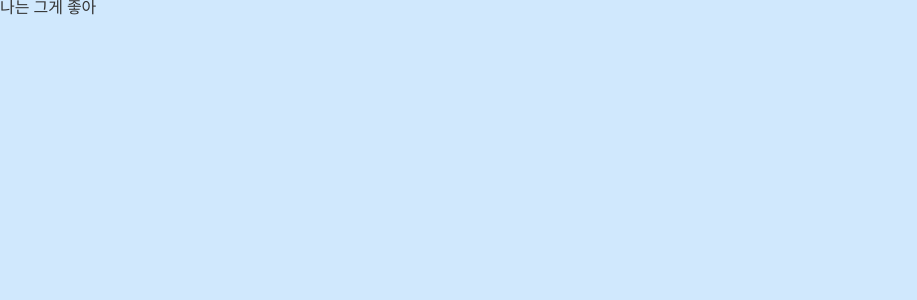
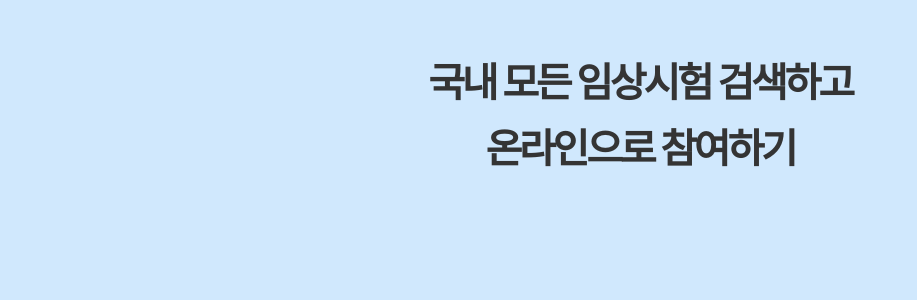
Before and after one commit to hanseungjune/hanseungjune-pre-onboarding-11th-4-1, a React (Create React App) app: page / in a window 1280 px wide. Shown: the top 300 px of the page, without its empty margins (0-917 px from the left). Built offline with nearby package versions, Linux system fonts and the light colour scheme.

Commit message:
feat: Add Header component

```diff
--- a/src/App.tsx
+++ b/src/App.tsx
@@ -1,8 +1,24 @@
+import { styled } from "styled-components";
+import SearchHeader from "./components/SearchHeader";
+
+const AppContainerStyle = styled.section`
+  width: 100vw;
+  height: 100vh;
+  display: flex;
+  flex-direction: column;
+  justify-content: start;
+  align-items: center;
+  padding: 5% 0%;
+`;
+
 function App() {
   return (
-    <>
-      <span>나는 그게 좋아</span>
-    </>
+    <AppContainerStyle>
+      {/* 헤더 */}
+      <SearchHeader />
+      {/* 검색창 */}
+      {/* 검색을 하게되면, 추천 관련 검색어 나오게 하기 */}
+    </AppContainerStyle>
   );
 }
 
--- /dev/null
+++ b/src/components/SearchHeader.tsx
@@ -0,0 +1,19 @@
+import { styled } from "styled-components";
+
+const TitleH1Style = styled.h1`
+  font-size: 2.5rem;
+  font-weight: 900;
+  margin-bottom: 2%;
+  letter-spacing: -0.2rem;
+`;
+
+const SearchHeader = () => {
+  return (
+    <>
+      <TitleH1Style>국내 모든 임상시험 검색하고</TitleH1Style>
+      <TitleH1Style>온라인으로 참여하기</TitleH1Style>
+    </>
+  );
+};
+
+export default SearchHeader;
--- a/src/pages/index.tsx
+++ /dev/null
@@ -1 +0,0 @@
-export {}
```
